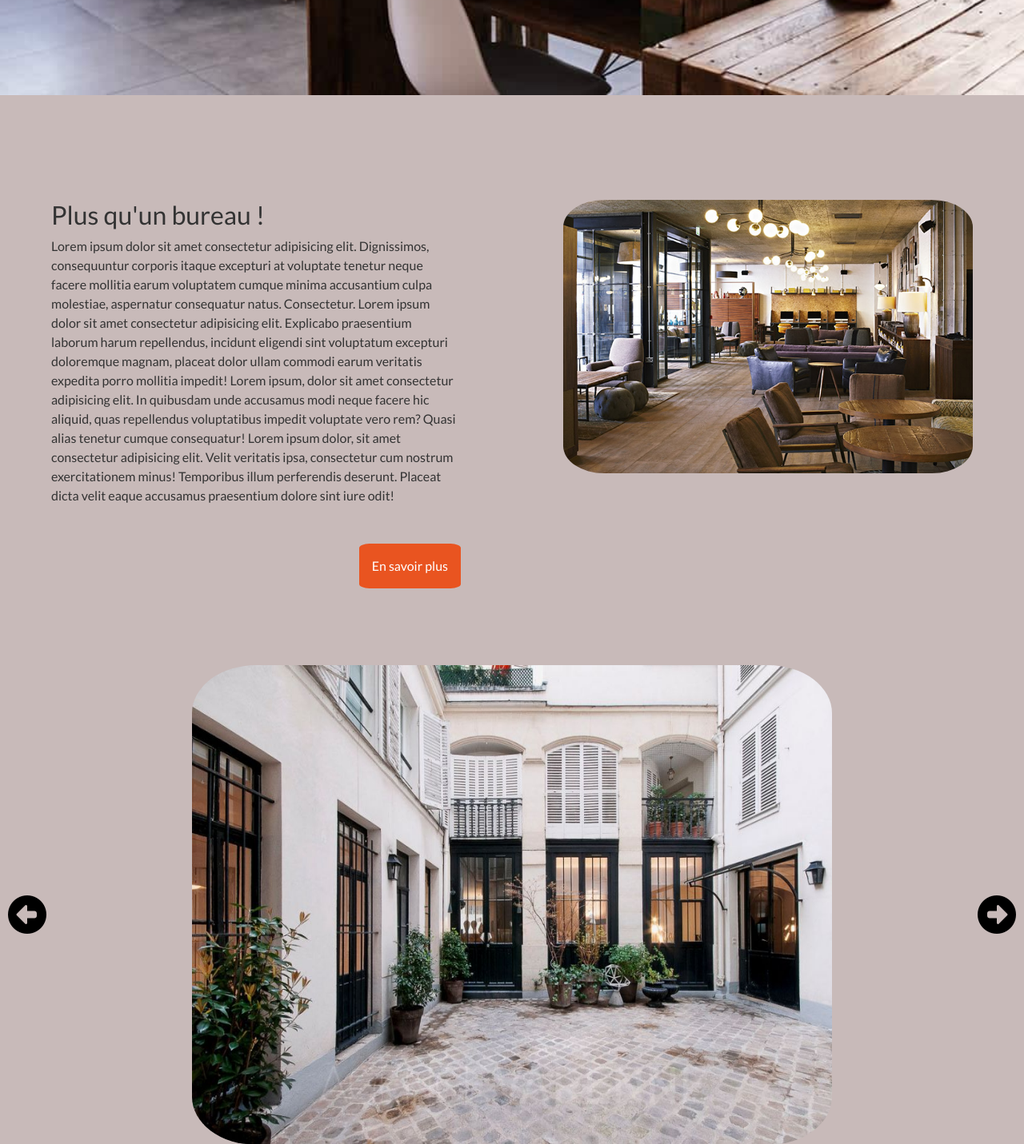
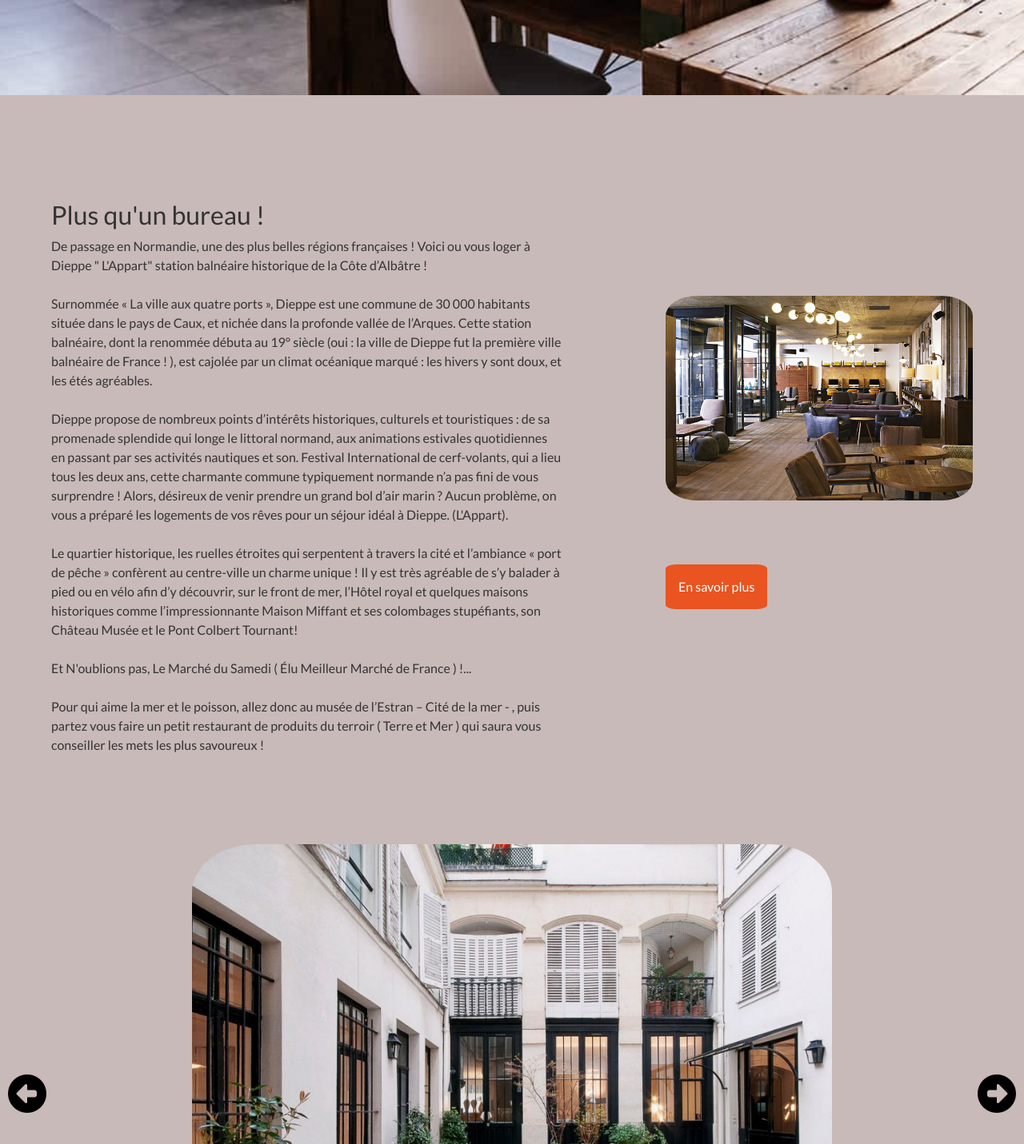
Before and after one commit to masurejean/appart-hotel, a PHP site: page / in a window 1280 px wide. Shown: the part 714-2145 px from the top of the page at 80% size. Run offline with PHP 8.4, Linux system fonts and the light colour scheme; tables that the repository leaves empty or names only in its code hold one stand-in row (values such as "Sample post"); some libraries are stand-ins or nearby versions.

Commit message:
modification du lorem

```diff
--- a/assets/css/style.css
+++ b/assets/css/style.css
@@ -62,7 +62,7 @@
 .aboutLeft {
     display: flex;
     flex-direction: column;
-    width: 40%;
+    width: 50%;
 }
 
 h2 {
@@ -71,11 +71,6 @@ h2 {
 
 #about p {
     font-size: 1rem;
-}
-
-.savoirPlus{
-display: flex;
-justify-content: flex-end;
 }
 
 .savoirPlus button{
@@ -88,7 +83,7 @@ justify-content: flex-end;
 }
 
 .imgAbout {
-    width: 40%;
+    width: 30%;
 }
 
 .imgAbout img {
--- a/index.php
+++ b/index.php
@@ -41,25 +41,36 @@
         <section id="about">
             <div class="aboutLeft">
                 <h2>Plus qu'un bureau !</h2>
-                <p>Lorem ipsum dolor sit amet consectetur adipisicing elit. Dignissimos, consequuntur corporis itaque
-                    excepturi at voluptate tenetur neque facere mollitia earum voluptatem cumque minima accusantium
-                    culpa molestiae, aspernatur consequatur natus. Consectetur. Lorem ipsum dolor sit amet consectetur
-                    adipisicing elit. Explicabo praesentium laborum harum repellendus, incidunt eligendi sint voluptatum
-                    excepturi doloremque magnam, placeat dolor ullam commodi earum veritatis expedita porro mollitia
-                    impedit! Lorem ipsum, dolor sit amet consectetur adipisicing elit. In quibusdam unde accusamus modi
-                    neque facere hic aliquid, quas repellendus voluptatibus impedit voluptate vero rem? Quasi alias
-                    tenetur cumque consequatur! Lorem ipsum dolor, sit amet consectetur adipisicing elit. Velit
-                    veritatis ipsa, consectetur cum nostrum exercitationem minus! Temporibus illum perferendis deserunt.
-                    Placeat dicta velit eaque accusamus praesentium dolore sint iure odit!</fuga>
+                <p>De passage en Normandie, une des plus belles régions françaises ! Voici ou vous loger à Dieppe "
+                    L'Appart" station balnéaire historique de la Côte d’Albâtre ! <br><br>
+                    Surnommée « La ville aux quatre ports », Dieppe est une commune de 30 000 habitants située dans le pays de Caux,
+                    et nichée dans la profonde vallée de l’Arques. Cette station balnéaire, dont la renommée
+                    débuta au 19° siècle (oui : la ville de Dieppe fut la première ville balnéaire de France ! ), est cajolée par un climat océanique marqué :
+                    les hivers y sont doux, et les étés agréables. <br><br>
+                     Dieppe propose de nombreux points d’intérêts historiques, culturels et touristiques : de sa
+                    promenade splendide qui longe le littoral normand, aux animations estivales quotidiennes en passant par ses activités nautiques et son.
+                    Festival International de cerf-volants, qui a lieu tous les deux ans, cette charmante commune typiquement normande n’a pas fini de vous
+                    surprendre ! Alors, désireux de venir prendre un grand bol d’air marin ? Aucun problème, on vous a préparé les logements de vos rêves pour
+                    un séjour idéal à Dieppe. (L'Appart). <br><br>
+                    Le quartier historique, les ruelles étroites qui serpentent à travers la cité et l’ambiance « port de pêche » confèrent au centre-ville un
+                    charme unique ! Il y est très agréable de s’y balader à pied ou en vélo afin d’y découvrir, sur le front de mer, l’Hôtel royal et quelques
+                    maisons historiques comme l’impressionnante Maison Miffant et ses colombages stupéfiants, son Château Musée et le Pont Colbert Tournant! <br><br>
+                    Et N'oublions pas, Le Marché du Samedi ( Élu Meilleur Marché de France ) !... <br><br>
+                      Pour qui aime la mer et le poisson, allez donc au musée de
+                    l’Estran – Cité de la mer - , puis partez vous faire un petit restaurant de produits du terroir ( Terre et Mer ) qui saura vous conseiller
+                    les mets les plus savoureux !
                 </p>
+
+            </div>
+            <div class="imgAbout">
+                <br><br><br><br><br>
+                <img src="./assets/img/section_plusquunbureau.jpg" alt="about">
+                <br><br><br>
                 <div class="savoirPlus">
                     <!-- <a href="page service"> -->
                     <button>En savoir plus</button>
                     <!-- </a> -->
                 </div>
-            </div>
-            <div class="imgAbout">
-                <img src="./assets/img/section_plusquunbureau.jpg" alt="about">
             </div>
         </section>
 
```
